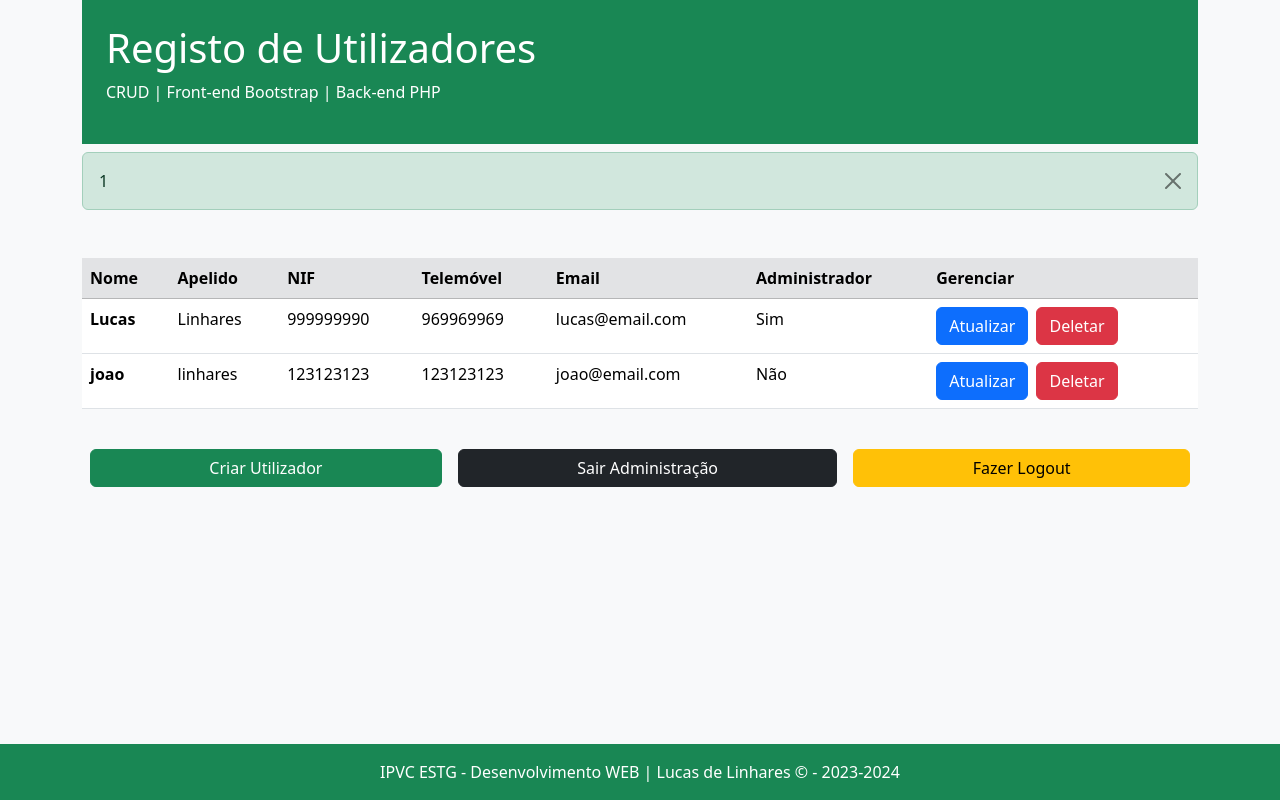
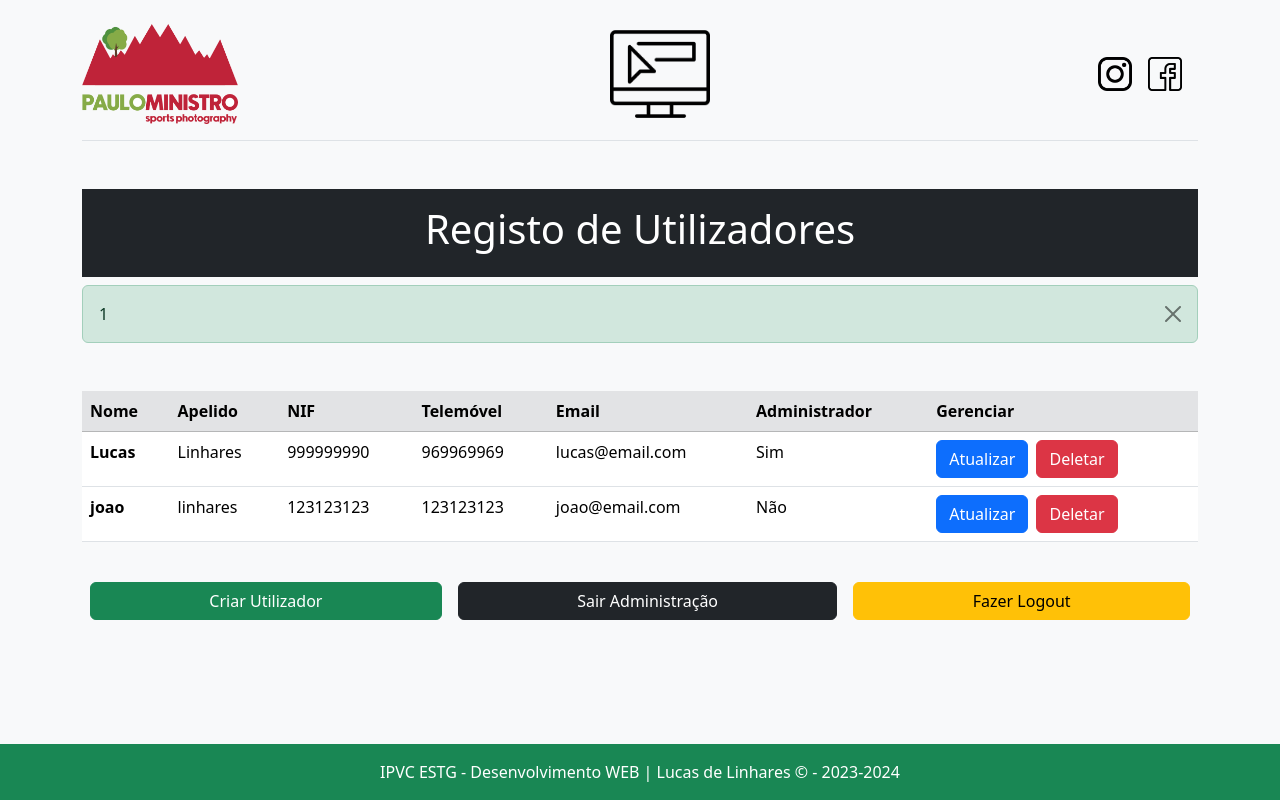
Before and after one commit to lucascompython/pw_tp, a PHP site: page /admin/index.php in a window 1280 px wide. Run offline with PHP 8.4, Linux system fonts and the light colour scheme; the visitor is signed in with stand-in values (Sample User, id 1); data comes from the database, SQL or seed files in the repository.

Commit message:
Change the header of the admin page

```diff
--- a/admin/templates/cabecalho.php
+++ b/admin/templates/cabecalho.php
@@ -11,7 +11,24 @@
 
 <body class="container bg-light">
   <div>
-    <div class="p-4 mb-2 bg-success text-white">
+
+    <div class="conatiner py-4">
+
+      <header class="pb-3 mb-4 border-bottom d-flex justify-content-between">
+        <a href="/" class="d-flex align-items-center text-dark text-decoration-none"><img src="/recursos/imagens/logo_paulo.png" alt="Logo Paulo Ministro" class="img-fluid mw-100" style="height: 100px;"></a>
+        <a href="https://pauloministro.com">
+          <img src="/recursos/imagens/website.png" alt="Site Paulo Ministro" class="img-fluid mw-100" style="height: 100px;">
+        </a>
+        <div class="d-flex justify-content-between p-2 align-items-center">
+          <a href="https://instagram.com" target="_blank">
+            <img src="/recursos/imagens/instagram.png" alt="Instagram" class="img-fluid mw-100 p-2" style="height: 50px;">
+          </a>
+          <a href="https://facebook.com" target="_blank">
+            <img src="/recursos/imagens/facebook.png" alt="Facebook" class="img-fluid mw-100 p-2" style="height: 50px;">
+          </a>
+        </div>
+      </header>
+    </div>
+    <div class="p-3 mb-2 text-white text-center bg-dark">
       <h1>Registo de Utilizadores</h1>
-      <p>CRUD | Front-end Bootstrap | Back-end PHP</p>
     </div>
```
